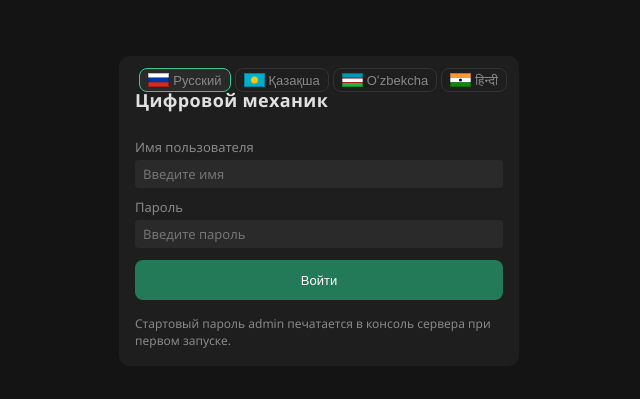
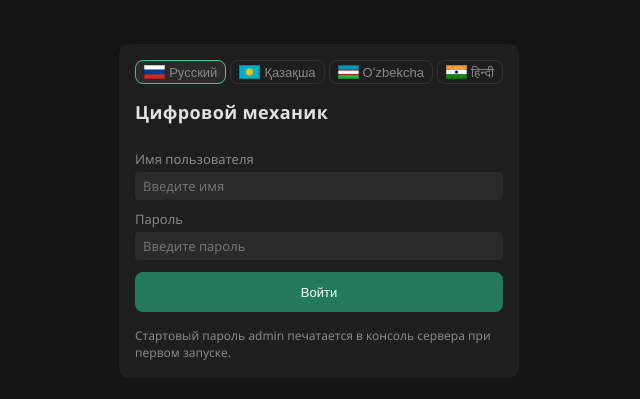
Before and after one commit to Mistress-Lukutar/digital-mechanic, a Vue app in the folder frontend/: page / in a window 1280 px wide. Shown: the part 167-566 px from the top of the page, without its empty margins (321-961 px from the left). Built offline with nearby package versions, Linux system fonts and the light colour scheme.

Commit message:
fix(ui): locale switcher wraps within login card and narrow top bars

```diff
--- a/frontend/src/components/LocaleSwitcher.vue
+++ b/frontend/src/components/LocaleSwitcher.vue
@@ -53,6 +53,7 @@ function isActive(opt: (typeof LOCALE_OPTIONS)[number]): boolean {
 <style scoped>
 .locale-switcher {
   display: flex;
+  flex-wrap: wrap;
   align-items: center;
   gap: 4px;
 }
--- a/frontend/src/pages/LoginView.vue
+++ b/frontend/src/pages/LoginView.vue
@@ -181,10 +181,9 @@ function dismissError(): void {
 }
 
 .locale-switcher {
-  position: absolute;
-  top: 12px;
-  right: 12px;
-  z-index: 10;
+  justify-content: center;
+  flex-wrap: wrap;
+  margin-bottom: 12px;
 }
 
 .login-hint {
```
